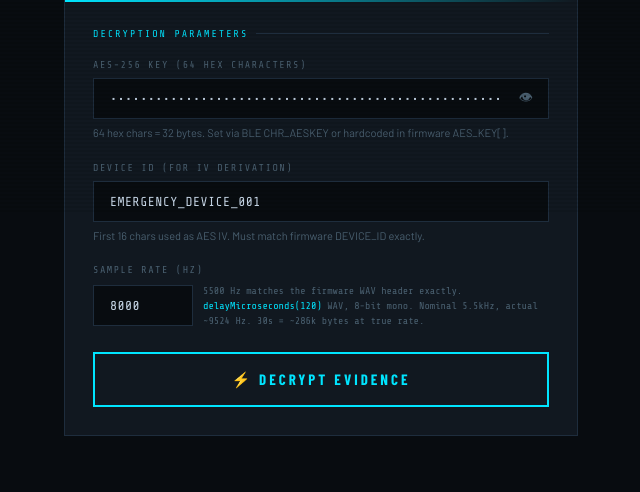
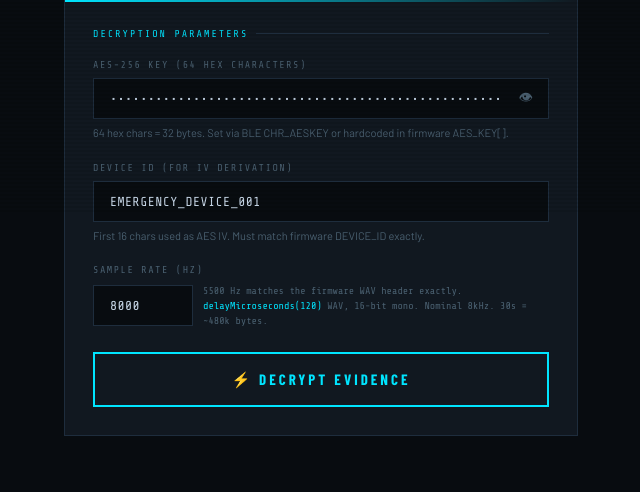
Before and after one commit to phious/Evidence-File-Decryptor, a Flask app: page / in a window 1280 px wide. Shown: the part 586-1078 px from the top of the page, without its empty margins (50-690 px from the left). Run offline with Flask 3, Linux system fonts and the light colour scheme; parts of the project's set-up code (start-up, migrations or seed data) failed here and were passed over.

Commit message:
Update index.html

```diff
--- a/templates/index.html
+++ b/templates/index.html
@@ -489,7 +489,7 @@
             <div class="rate-hint">
              5500 Hz matches the firmware WAV header exactly.
               <code style="color:var(--accent);font-family:var(--mono)">delayMicroseconds(120)</code>
-             WAV, 8-bit mono. Nominal 5.5kHz, actual ~9524 Hz. 30s = ~286k bytes at true rate.
+             WAV, 16-bit mono. Nominal 8kHz. 30s = ~480k bytes.
             </div>
           </div>
         </div>
```
